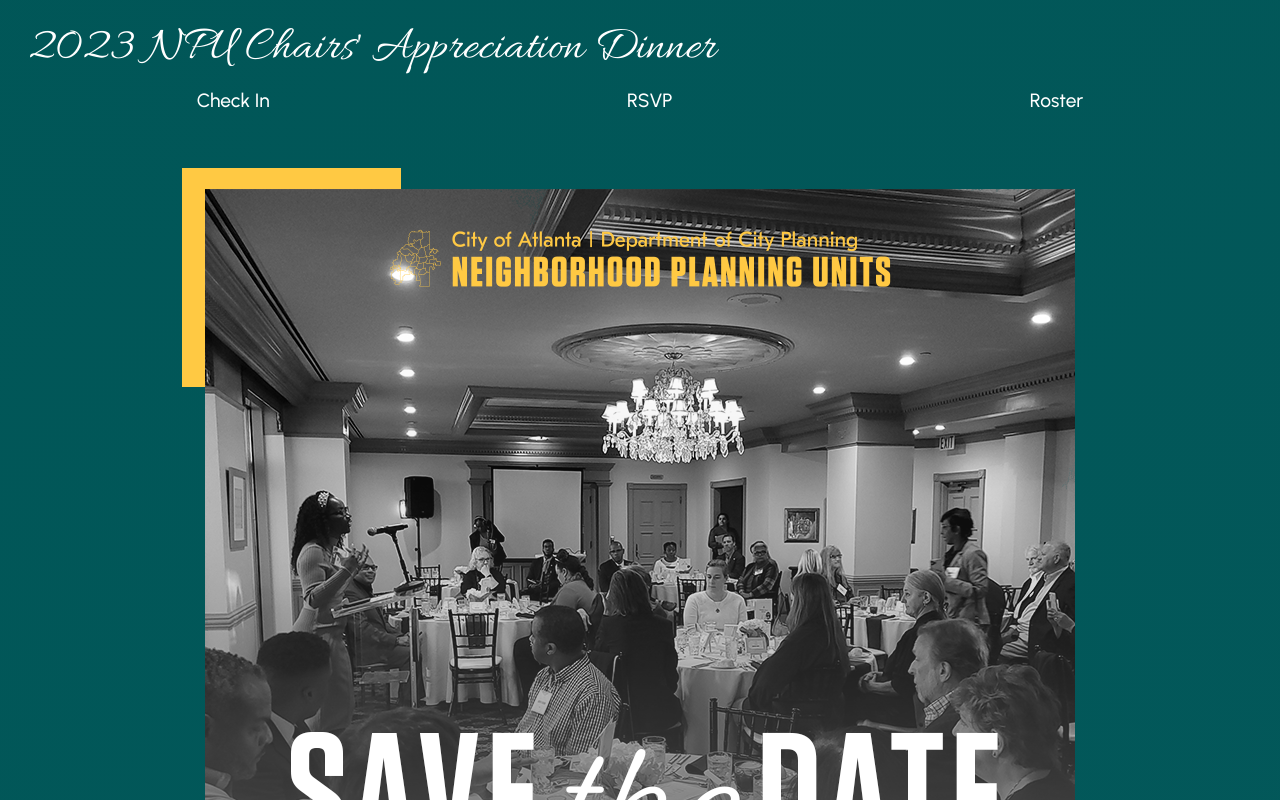
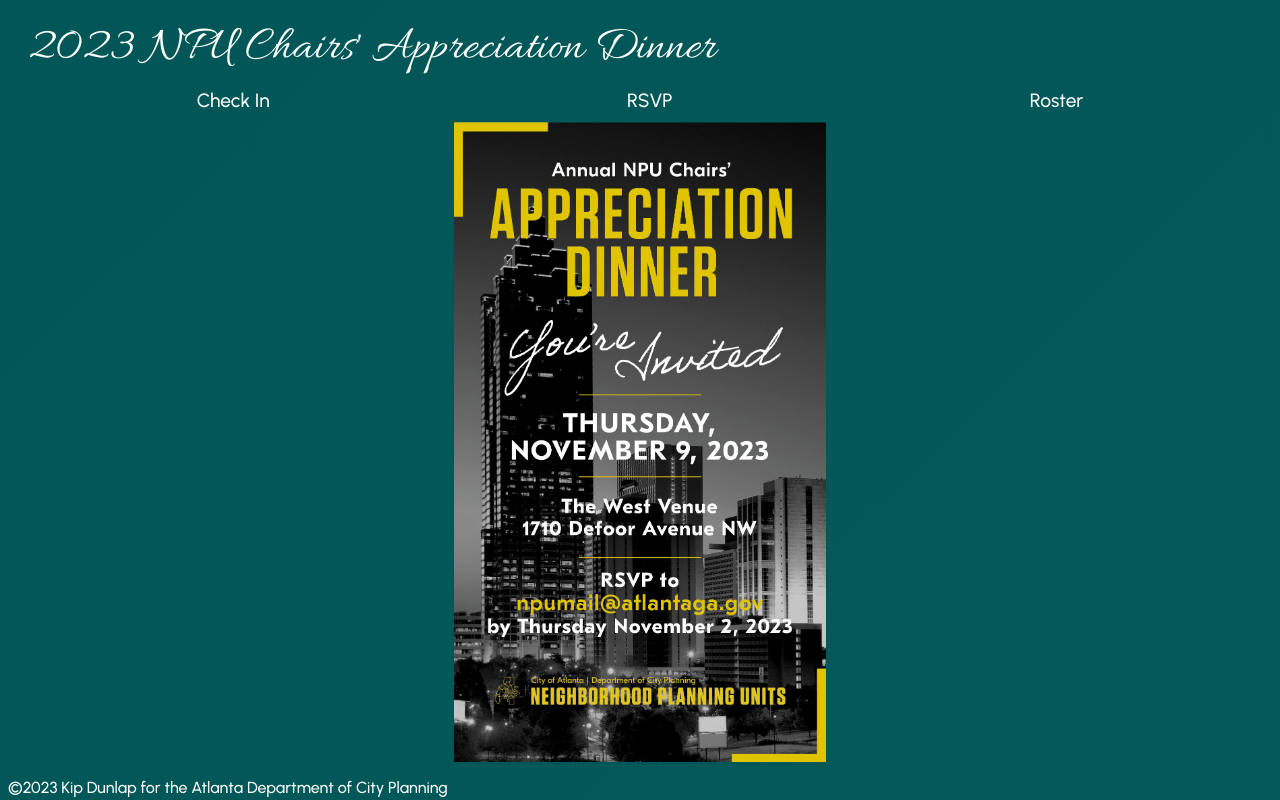
Before and after one commit to UrbaneD0ge/NPU-RSVP, a SvelteKit app: page / in a window 1280 px wide. Shown: the top 800 px of the page. Built offline with nearby package versions, Linux system fonts and the light colour scheme.

Commit message:
Replace image

```diff
--- a/src/routes/+page.svelte
+++ b/src/routes/+page.svelte
@@ -1,7 +1,7 @@
 <a href="/RSVP"
   ><img
-    src="STD.png"
-    alt="City of Atlanta | Department of City Planning, Neighborhood Planning Units. Save the Date for the Annual NPU Chairs' Appreciation Dinner: Thursday, November 9, 2023"
+    src="NPU_AD_Invitation.webp"
+    alt="City of Atlanta | Department of City Planning, Neighborhood Planning Units. Invitation to the Annual NPU Chairs' Appreciation Dinner: Thursday, November 9, 2023"
   /></a
 >
 
@@ -9,5 +9,7 @@
   img {
     display: flex;
     margin: 0 auto;
+    height: 80svh;
+    width: auto;
   }
 </style>
--- a/src/routes/declined/+page.svelte
+++ b/src/routes/declined/+page.svelte
@@ -3,7 +3,7 @@
   <h4>
     Sorry we won't be seeing you this year. Feel free to add the event to your
     Google Calendar with the button below, and let us know if you change your
-    mind! We'll be accepting RSVPs until October 23<sup>rd</sup>.
+    mind! We'll be accepting RSVPs until November 2<sup>nd</sup>.
   </h4>
   <a
     target="_blank"
```
Also changed, not shown: static/NPU_AD_Invitation.webp (added).
